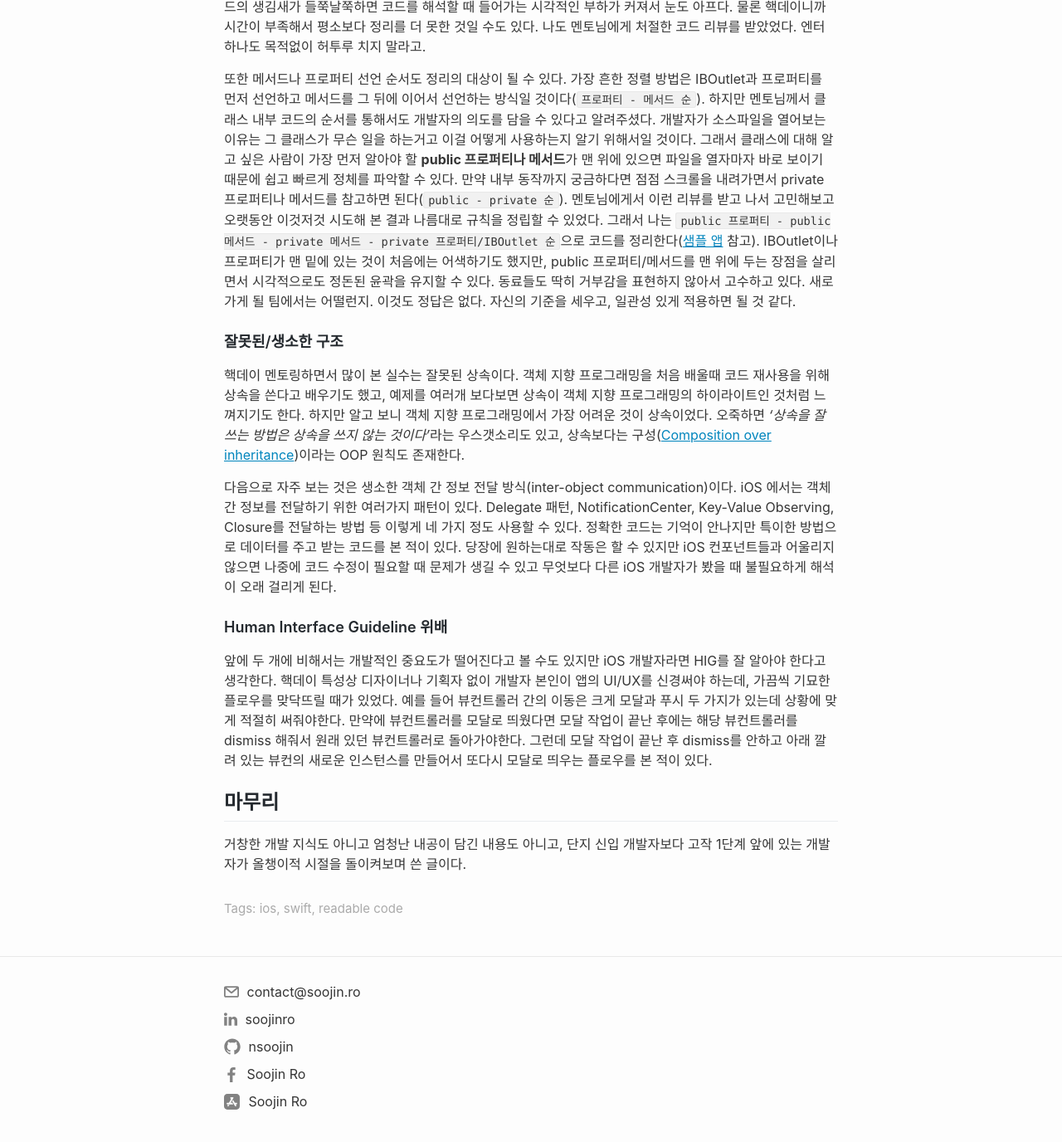
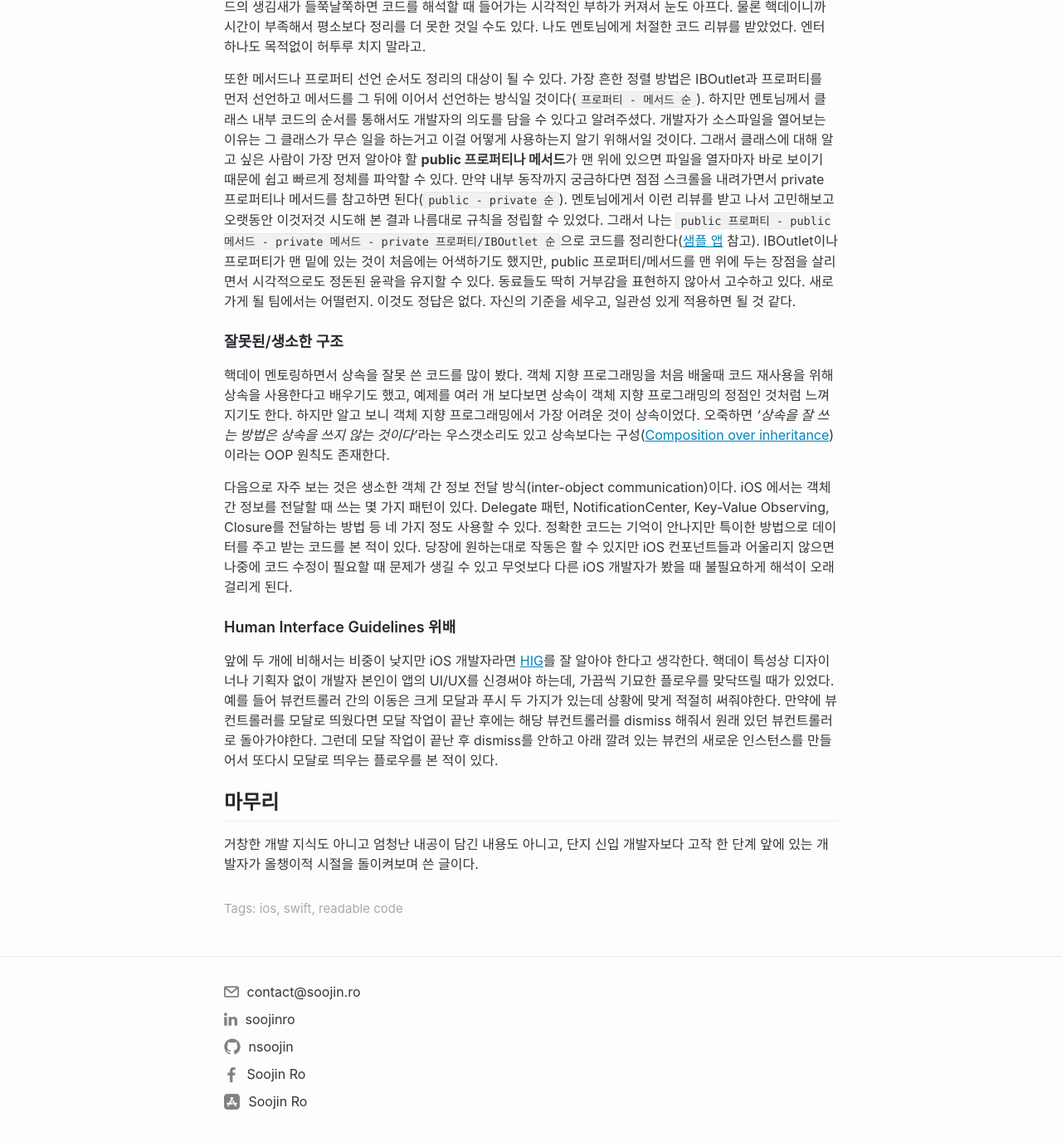
Before and after one commit to nsoojin/nsoojin.github.io, a Jekyll site: the page built from _posts/2020-02-05-raw-code.md, in a window 1280 px wide and 1400 px high, scrolled down 1491 px. Shown: the top 1376 px of the window at 83% size. Built offline with Jekyll 4.4.1, drawn with Linux system fonts in a browser that asks for light colours; comment, search, counter and statistics services are not loaded.

Commit message:
raw code revision

```diff
--- a/_posts/2020-02-05-raw-code.md
+++ b/_posts/2020-02-05-raw-code.md
@@ -68,14 +68,14 @@ private func somethingElse() -> String {
 
 ### 잘못된/생소한 구조
 
-핵데이 멘토링하면서 많이 본 실수는 잘못된 상속이다. 객체 지향 프로그래밍을 처음 배울때 코드 재사용을 위해 상속을 쓴다고 배우기도 했고, 예제를 여러개 보다보면 상속이 객체 지향 프로그래밍의 하이라이트인 것처럼 느껴지기도 한다. 하지만 알고 보니 객체 지향 프로그래밍에서 가장 어려운 것이 상속이었다. 오죽하면 *'상속을 잘 쓰는 방법은 상속을 쓰지 않는 것이다'*라는 우스갯소리도 있고, 상속보다는 구성([Composition over inheritance](https://en.wikipedia.org/wiki/Composition_over_inheritance))이라는 OOP 원칙도 존재한다.
+핵데이 멘토링하면서 상속을 잘못 쓴 코드를 많이 봤다. 객체 지향 프로그래밍을 처음 배울때 코드 재사용을 위해 상속을 사용한다고 배우기도 했고, 예제를 여러 개 보다보면 상속이 객체 지향 프로그래밍의 정점인 것처럼 느껴지기도 한다. 하지만 알고 보니 객체 지향 프로그래밍에서 가장 어려운 것이 상속이었다. 오죽하면 *'상속을 잘 쓰는 방법은 상속을 쓰지 않는 것이다'*라는 우스갯소리도 있고 상속보다는 구성([Composition over inheritance](https://en.wikipedia.org/wiki/Composition_over_inheritance))이라는 OOP 원칙도 존재한다.
 
-다음으로 자주 보는 것은 생소한 객체 간 정보 전달 방식(inter-object communication)이다. iOS 에서는 객체 간 정보를 전달하기 위한 여러가지 패턴이 있다. Delegate 패턴, NotificationCenter, Key-Value Observing, Closure를 전달하는 방법 등 이렇게 네 가지 정도 사용할 수 있다. 정확한 코드는 기억이 안나지만 특이한 방법으로 데이터를 주고 받는 코드를 본 적이 있다. 당장에 원하는대로 작동은 할 수 있지만 iOS 컨포넌트들과 어울리지 않으면 나중에 코드 수정이 필요할 때 문제가 생길 수 있고 무엇보다 다른 iOS 개발자가 봤을 때 불필요하게 해석이 오래 걸리게 된다.
+다음으로 자주 보는 것은 생소한 객체 간 정보 전달 방식(inter-object communication)이다. iOS 에서는 객체 간 정보를 전달할 때 쓰는 몇 가지 패턴이 있다. Delegate 패턴, NotificationCenter, Key-Value Observing, Closure를 전달하는 방법 등 네 가지 정도 사용할 수 있다. 정확한 코드는 기억이 안나지만 특이한 방법으로 데이터를 주고 받는 코드를 본 적이 있다. 당장에 원하는대로 작동은 할 수 있지만 iOS 컨포넌트들과 어울리지 않으면 나중에 코드 수정이 필요할 때 문제가 생길 수 있고 무엇보다 다른 iOS 개발자가 봤을 때 불필요하게 해석이 오래 걸리게 된다.
 
-### Human Interface Guideline 위배
+### Human Interface Guidelines 위배
 
-앞에 두 개에 비해서는 개발적인 중요도가 떨어진다고 볼 수도 있지만 iOS 개발자라면 HIG를 잘 알아야 한다고 생각한다. 핵데이 특성상 디자이너나 기획자 없이 개발자 본인이 앱의 UI/UX를 신경써야 하는데, 가끔씩 기묘한 플로우를 맞닥뜨릴 때가 있었다. 예를 들어 뷰컨트롤러 간의 이동은 크게 모달과 푸시 두 가지가 있는데 상황에 맞게 적절히 써줘야한다. 만약에 뷰컨트롤러를 모달로 띄웠다면 모달 작업이 끝난 후에는 해당 뷰컨트롤러를 dismiss 해줘서 원래 있던 뷰컨트롤러로 돌아가야한다. 그런데 모달 작업이 끝난 후 dismiss를 안하고 아래 깔려 있는 뷰컨의 새로운 인스턴스를 만들어서 또다시 모달로 띄우는 플로우를 본 적이 있다.
+앞에 두 개에 비해서는 비중이 낮지만 iOS 개발자라면 [HIG](https://developer.apple.com/design/human-interface-guidelines/)를 잘 알아야 한다고 생각한다. 핵데이 특성상 디자이너나 기획자 없이 개발자 본인이 앱의 UI/UX를 신경써야 하는데, 가끔씩 기묘한 플로우를 맞닥뜨릴 때가 있었다. 예를 들어 뷰컨트롤러 간의 이동은 크게 모달과 푸시 두 가지가 있는데 상황에 맞게 적절히 써줘야한다. 만약에 뷰컨트롤러를 모달로 띄웠다면 모달 작업이 끝난 후에는 해당 뷰컨트롤러를 dismiss 해줘서 원래 있던 뷰컨트롤러로 돌아가야한다. 그런데 모달 작업이 끝난 후 dismiss를 안하고 아래 깔려 있는 뷰컨의 새로운 인스턴스를 만들어서 또다시 모달로 띄우는 플로우를 본 적이 있다.
 
 ## 마무리
 
-거창한 개발 지식도 아니고 엄청난 내공이 담긴 내용도 아니고, 단지 신입 개발자보다 고작 1단계 앞에 있는 개발자가 올챙이적 시절을 돌이켜보며 쓴 글이다.
+거창한 개발 지식도 아니고 엄청난 내공이 담긴 내용도 아니고, 단지 신입 개발자보다 고작 한 단계 앞에 있는 개발자가 올챙이적 시절을 돌이켜보며 쓴 글이다.
```
